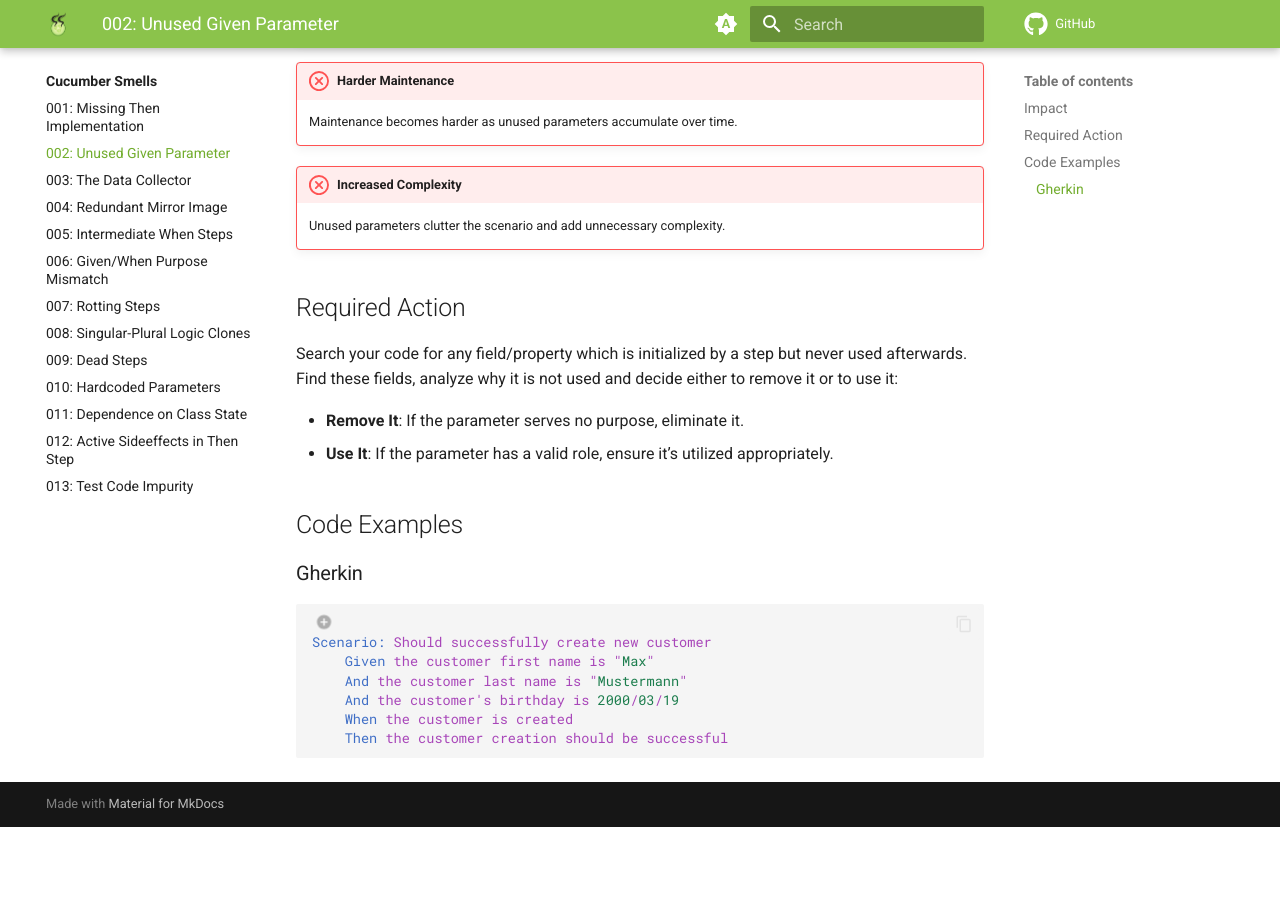
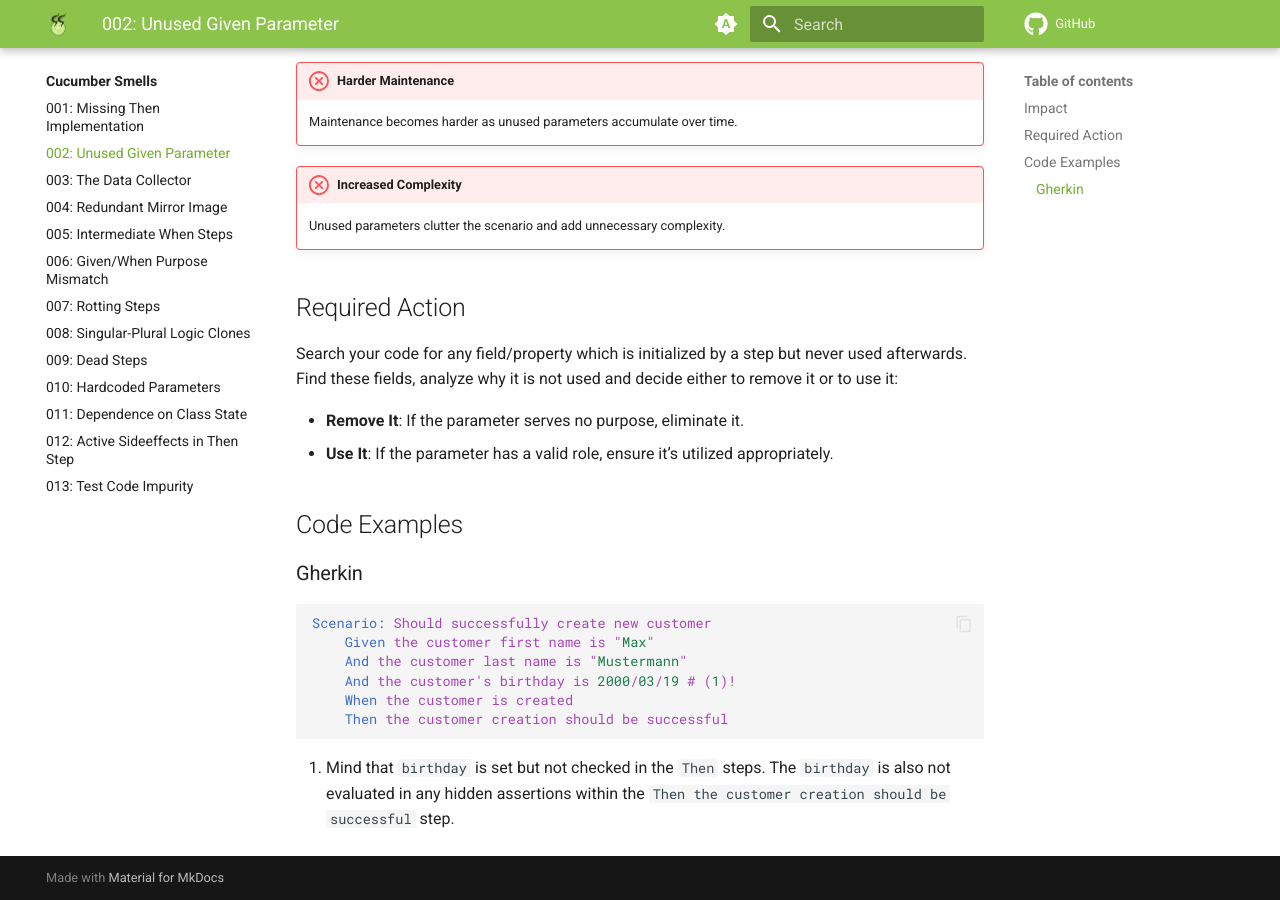
Before and after one commit to Cucumber-Diseases/cucumber-diseases.github.io, an MkDocs documentation site: the page built from docs/smells/002-unused-given.md, in a window 1280 px wide and 900 px high, scrolled down 609 px. Built offline with MkDocs 1.6.1 and Material for MkDocs 9.7.7, drawn with Linux system fonts in a browser that asks for light colours; before the commit the page ends 1436 px from its top, so only the background shows below that.

Commit message:
footnote version 2

````diff
--- a/docs/smells/002-unused-given.md
+++ b/docs/smells/002-unused-given.md
@@ -28,11 +28,11 @@
 ## Code Examples
 ### Gherkin
 ```gherkin
-# (1)!
+
 Scenario: Should successfully create new customer
     Given the customer first name is "Max"
     And the customer last name is "Mustermann"
-    And the customer's birthday is 2000/03/19
+    And the customer's birthday is 2000/03/19 # (1)!
     When the customer is created
     Then the customer creation should be successful
 ```
````
